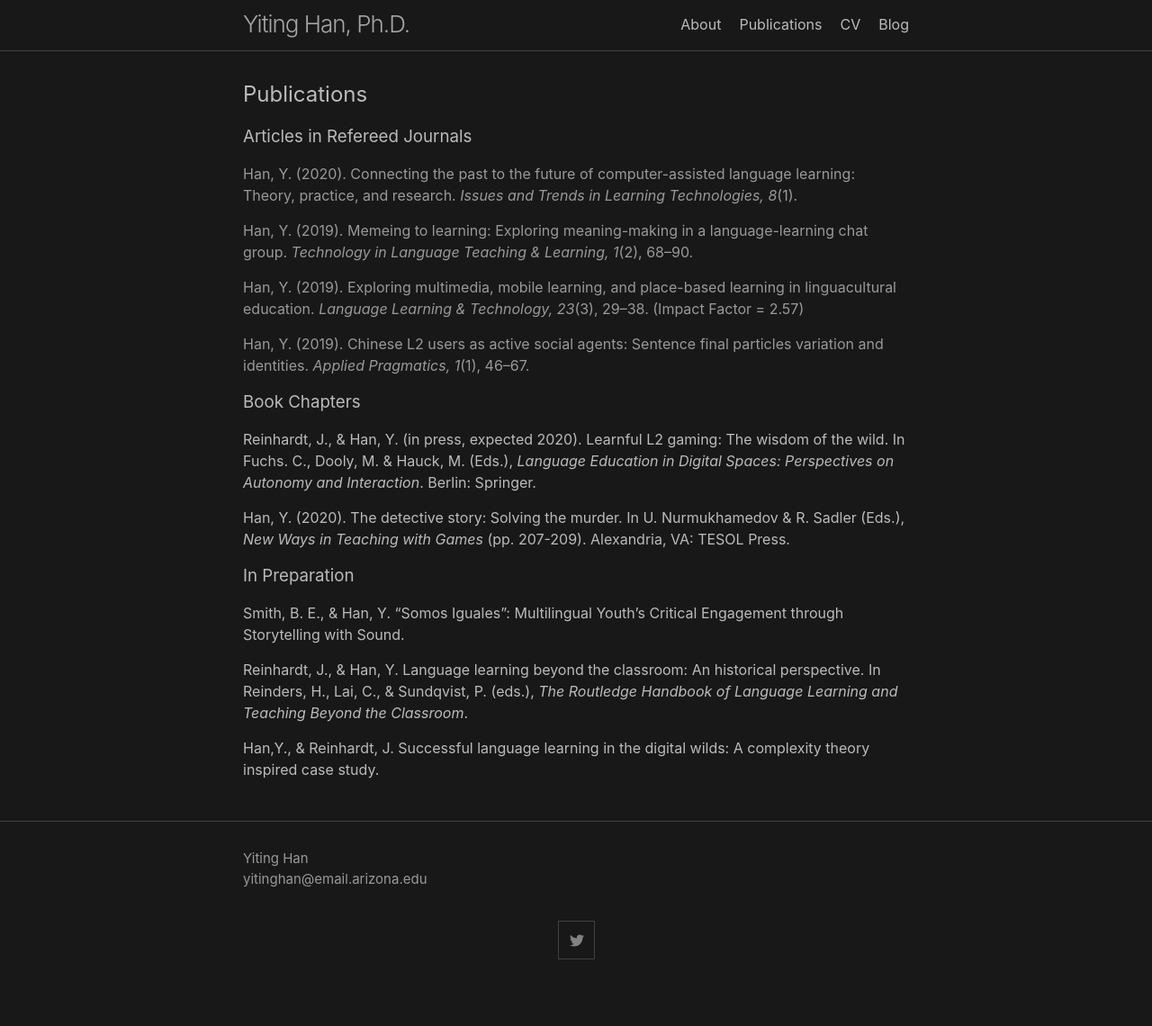
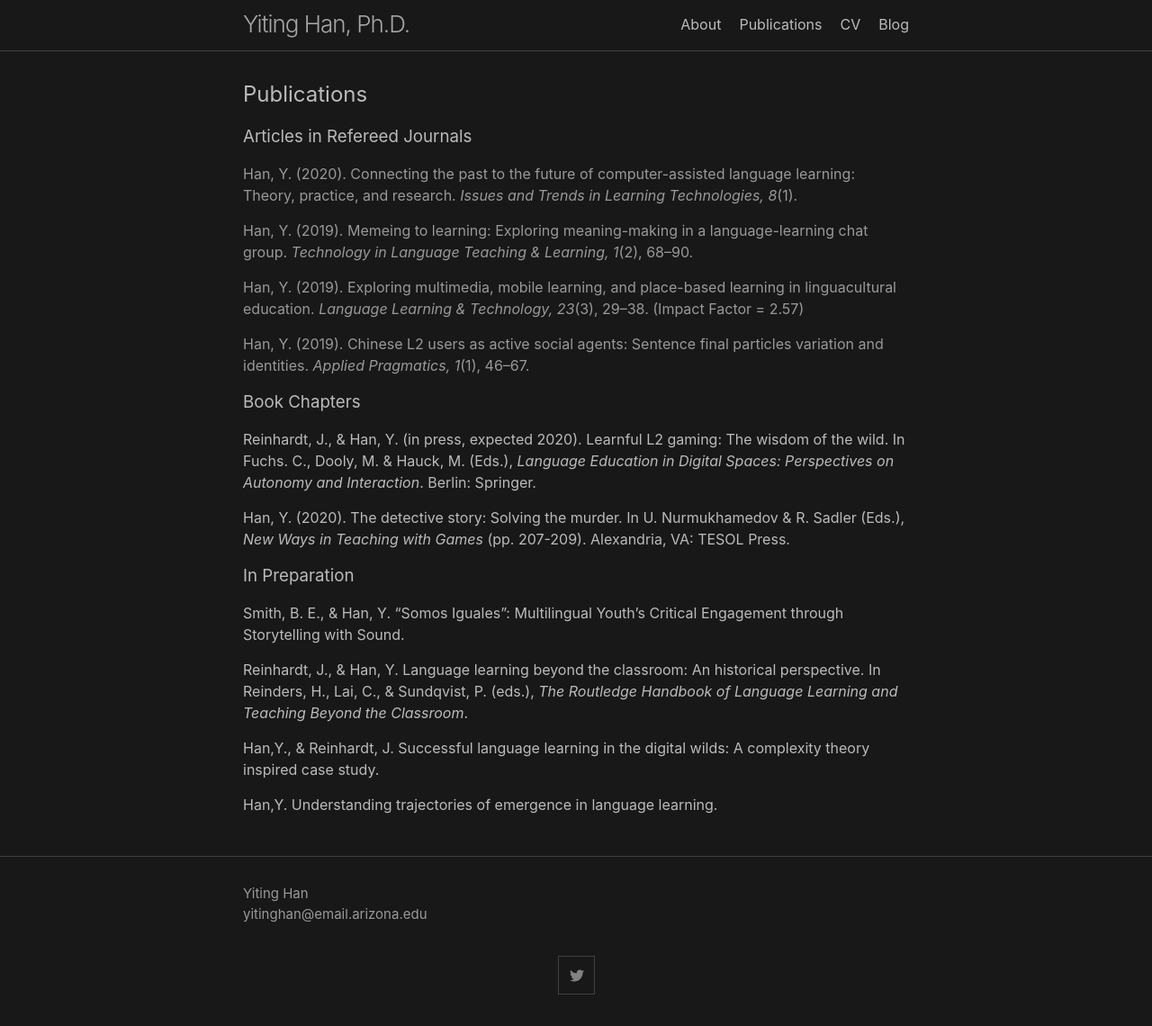
Before and after one commit to yitinghanphd/yitinghanphd.github.io, a Jekyll site: the page built from publications.md, in a window 1280 px wide. Shown: the whole page at 90% size. Built offline with Jekyll 4.4.1, drawn with Linux system fonts in a browser that asks for light colours; before the commit the page ends 1101 px from its top, so only the background shows below that.

Commit message:
Update publications.md
update

```diff
--- a/publications.md
+++ b/publications.md
@@ -24,3 +24,5 @@ Smith, B. E., & Han, Y. “Somos Iguales”: Multilingual Youth’s Critical Eng
 Reinhardt, J., & Han, Y. Language learning beyond the classroom: An historical perspective. In Reinders, H., Lai, C., & Sundqvist, P. (eds.), *The Routledge Handbook of Language Learning and Teaching Beyond the Classroom*.
 
 Han,Y., & Reinhardt, J. Successful language learning in the digital wilds: A complexity theory inspired case study.
+
+Han,Y. Understanding trajectories of emergence in language learning.
```
